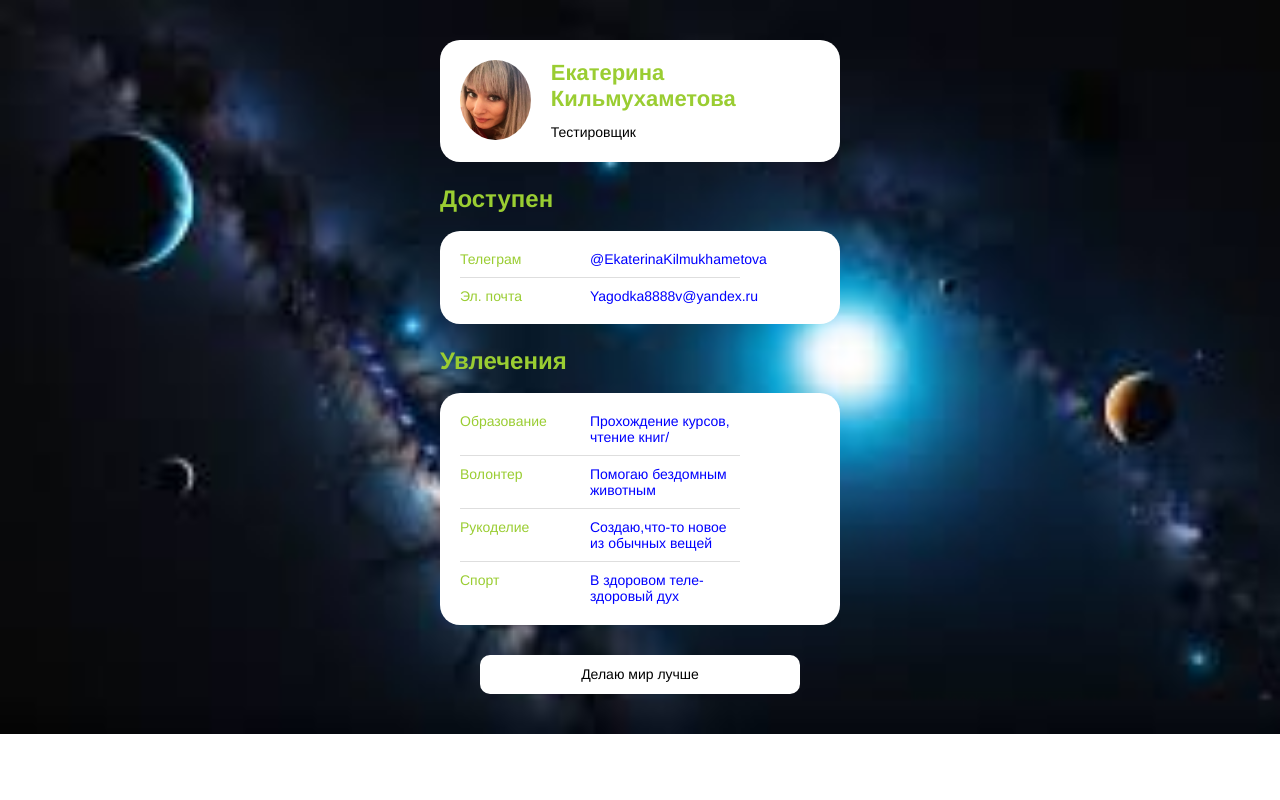
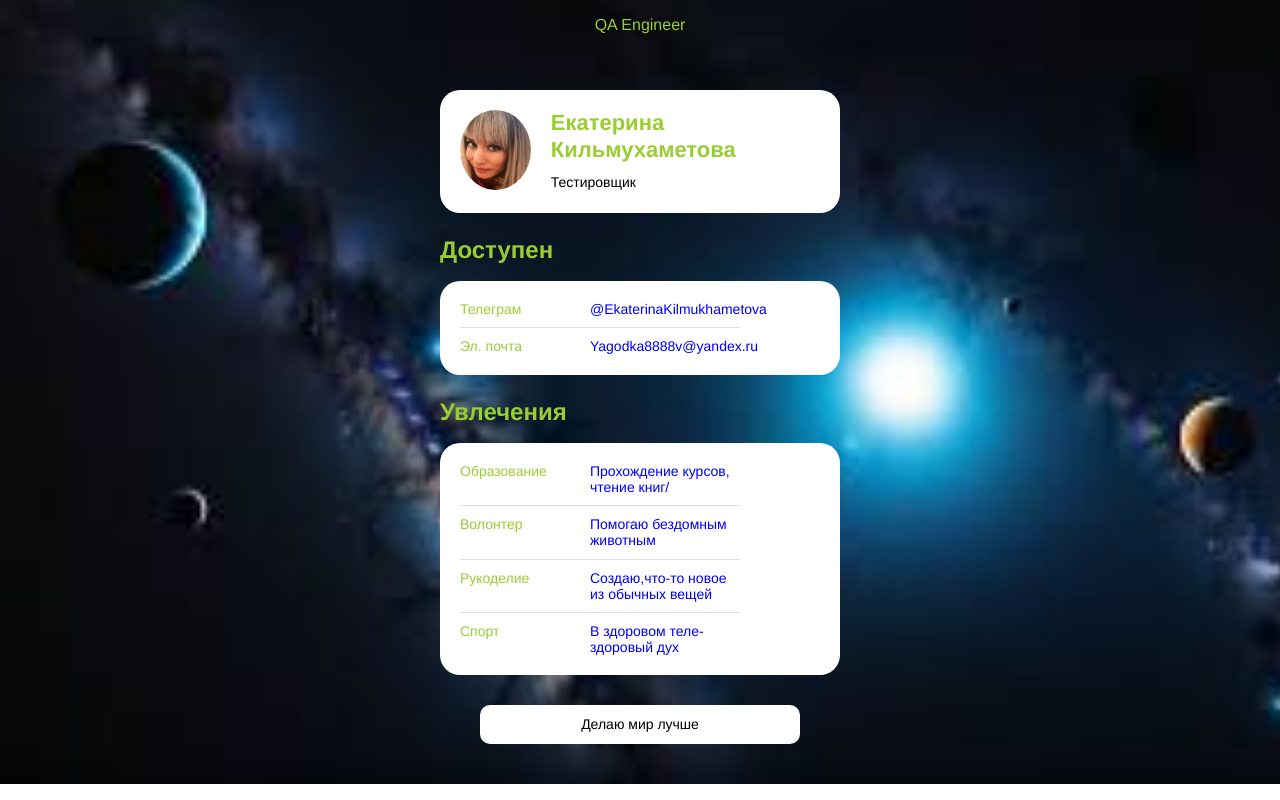
Before and after one commit to YagodkaVi/YagodkaVi.github.io, a plain HTML site: page index.html in a window 1280 px wide. Drawn offline with Linux system fonts and the light colour scheme.

Commit message:
добавила параграф

```diff
--- a/index.html
+++ b/index.html
@@ -1,6 +1,7 @@
 <!DOCTYPE html>
 <html lang="en">
   <head>
+    <p>QA Engineer</p>
     <meta charset="UTF-8" />
     <meta http-equiv="X-UA-Compatible" content="IE=edge" />
     <meta name="viewport" content="width=device-width, initial-scale=1.0" />
```
